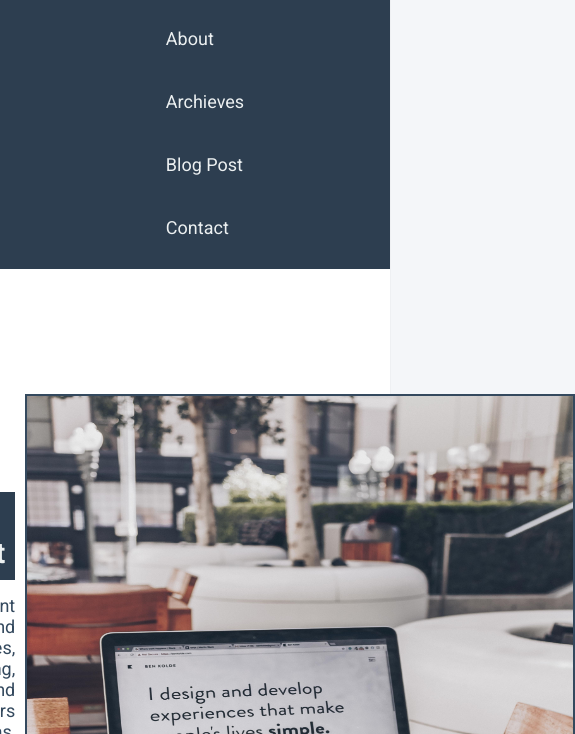
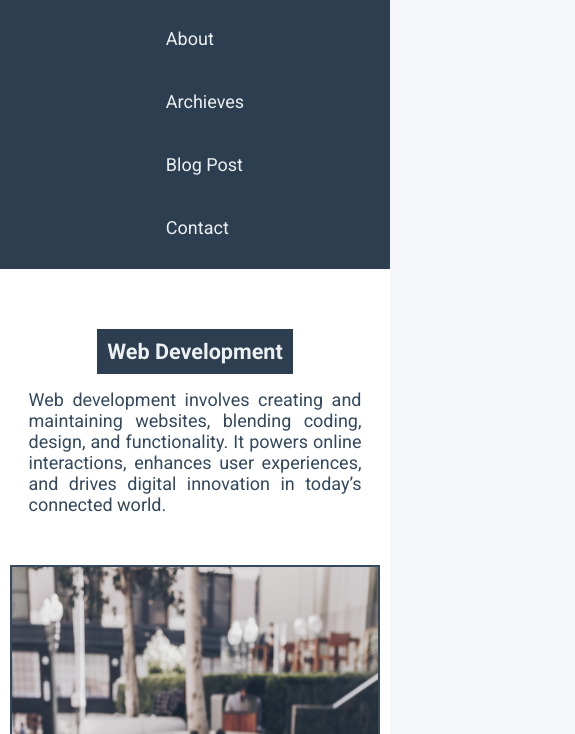
Before and after one commit to sayemPias12/blog_website, a plain HTML site: page index.html in a window 390 px wide. Shown: the part 110-844 px from the top of the page, 575 px wide, since content can reach past the window. Drawn offline with Linux system fonts and the light colour scheme.

Commit message:
reponsive section

```diff
--- a/style.css
+++ b/style.css
@@ -77,9 +77,7 @@ body {
   color: #1f3a56; /* Darker, contrasting color on hover */
 }
 
-.banner {
-  padding: 50px 10px;
-}
+
 
 .image {
   width: 550px;
@@ -94,6 +92,7 @@ body {
   align-items: center;
   justify-content: center;
   min-height: 95vh;
+  padding: 50px 10px;
 }
 
 .banner article {
@@ -124,11 +123,29 @@ body {
 
 /* for media  */
 @media screen and (max-width: 992px) {
+  .banner{
+    flex-direction: column;
+  }
+  .banner article {
+    width: 50%;
+    display: flex;
+    flex-direction: column;
+    align-items: center;
+    justify-content: center;
+    padding-bottom: 40px;
+  }
+  .Artical_heading{
+    font-size: 3rem;
+  }
+
 }
 
 @media screen and (max-width: 770px) {
   html {
     font-size: 55%;
+  }
+  .banner article{
+    width: 80%;
   }
 }
 
@@ -143,4 +160,15 @@ body {
   #head {
     flex-direction: column;
   }
+  .banner{
+    min-height: auto;
+  }
+  .banner article{
+    width: 90%;
+
+  }
+  .image{
+  max-width: 100%;
+
+  }
 }
```
